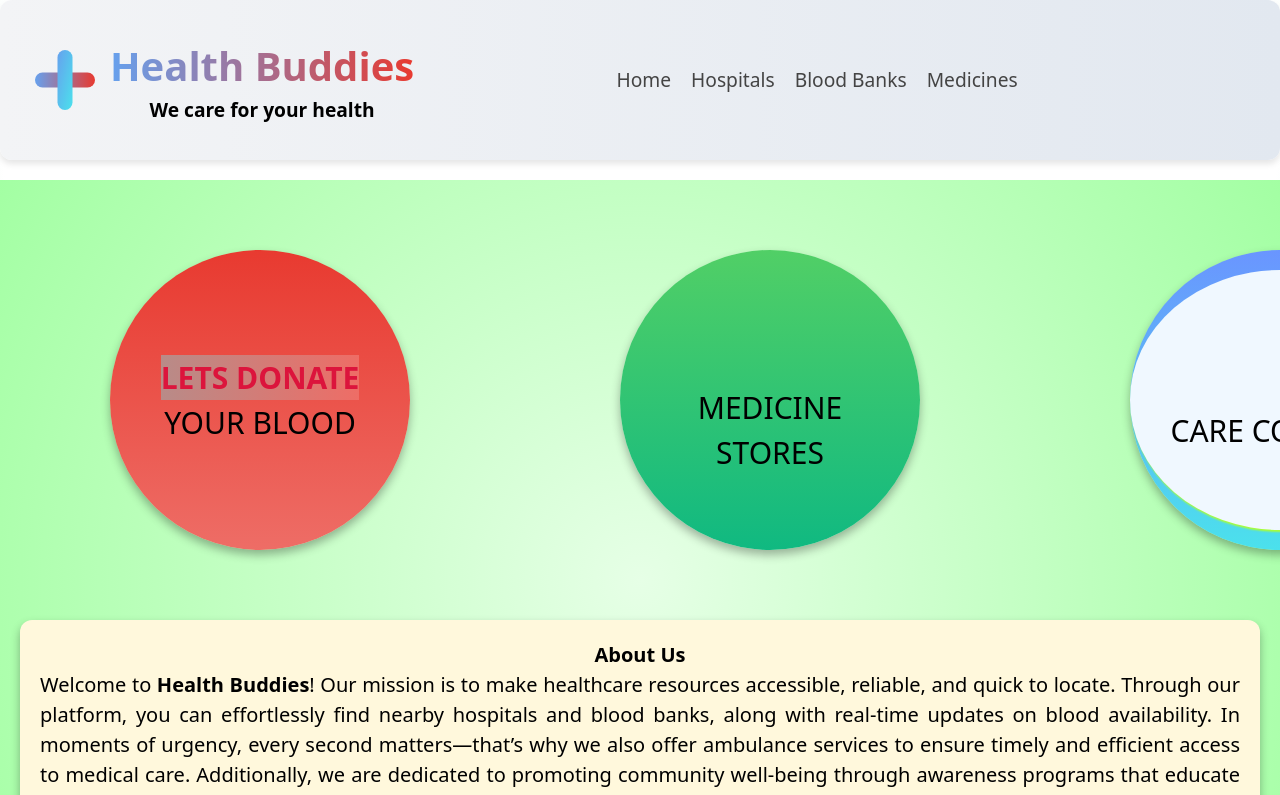
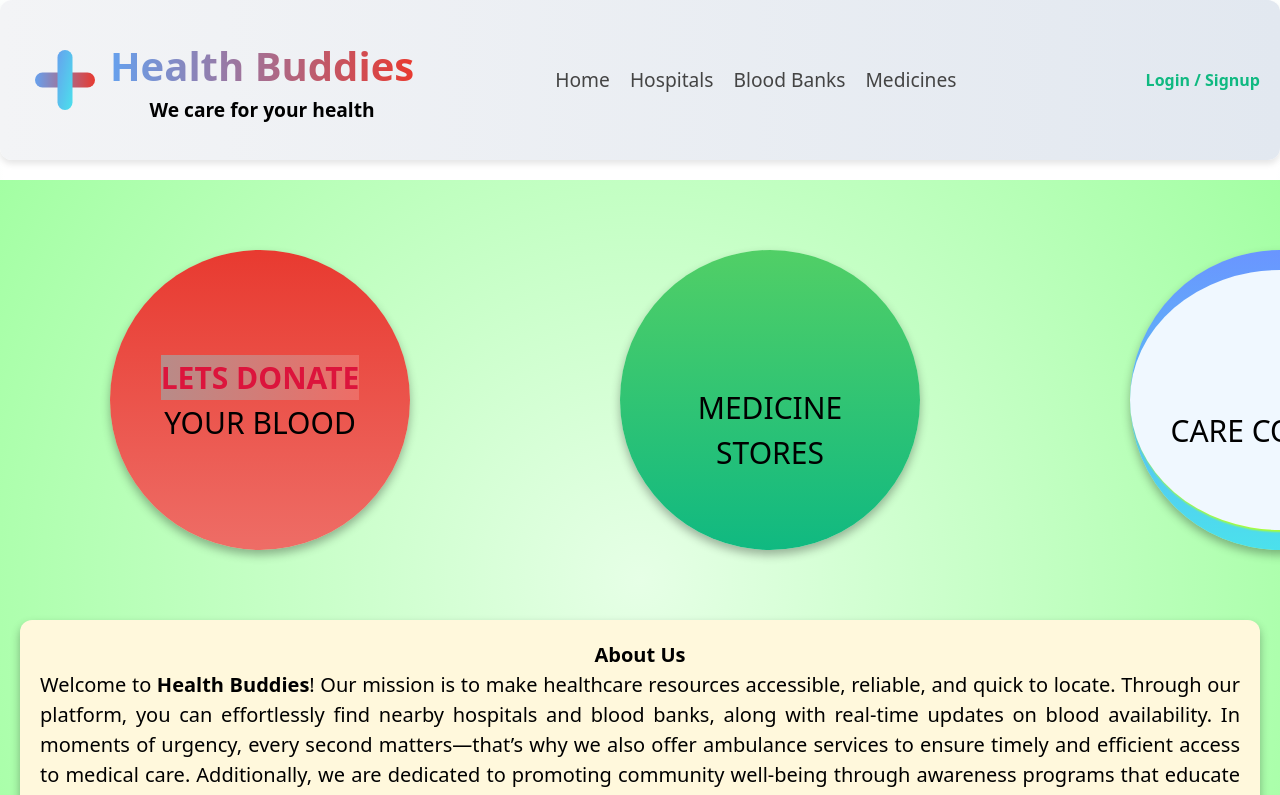
Before and after one commit to ayu-bhar/BYTE_FORCE_HEALTH, a React (Vite) app: page / in a window 1280 px wide. Shown: the top 795 px of the page. Built offline with nearby package versions, Linux system fonts and the light colour scheme; some icons are missing.

Commit message:
slight change in navbar

```diff
--- a/src/components/Dropdown.jsx
+++ b/src/components/Dropdown.jsx
@@ -16,7 +16,7 @@ const Dropdown = ()=>{
                             src="https://cdn.lordicon.com/nnzfcuqw.json"
                             trigger="hover"
                             stroke="bold"
-                            colors="primary:white,secondary:#ee6d66">
+                            colors="primary:#E5EBF3,secondary:#ee6d66">
                         </lord-icon>{
                              isOpen && (
                                 <ul
--- a/src/components/Navbar.jsx
+++ b/src/components/Navbar.jsx
@@ -130,11 +130,11 @@ function Navbar() {
               colors="primary:#121331,secondary:#000000"
             >
             </lord-icon>
-            {store === 'true' && (
+            {(store === 'true' && (
               <p style={{ fontSize: '1rem', fontWeight: 'bold', color: '#10b981', marginLeft: '8px' }}>
                 {storen}
               </p>
-            )}
+            ))||(<p style={{ fontSize: '1rem', fontWeight: 'bold', color: '#10b981', marginLeft: '8px' }}>Login / Signup</p>)}
           </NavLink>
         </div>
       </nav>
```
Lines whose indentation alone changed are shown as unchanged.
